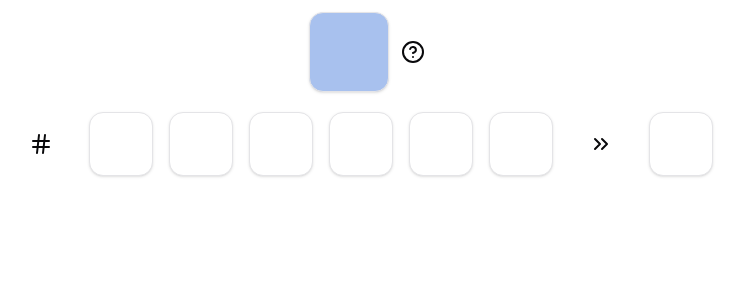
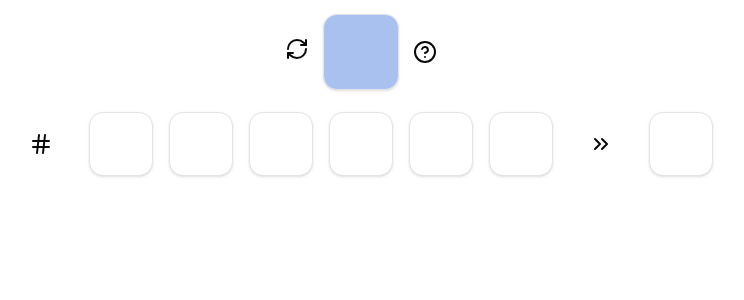
Before and after one commit to joshzhaa/hexadle, a React (Vite) app: page / in a window 1280 px wide. Shown: the top 300 px of the page, without its empty margins (279-1023 px from the left). Built offline with nearby package versions, Linux system fonts and the light colour scheme.

Commit message:
wip refresh feature

```diff
--- a/src/features/game.tsx
+++ b/src/features/game.tsx
@@ -1,7 +1,12 @@
 import { useCallback, useEffect, useState } from "react";
 import { GuessTable } from "@/features/guess-table";
 import { ColorBlock } from "@/components/color-block";
-import { CircleQuestionMark } from "lucide-react";
+import {
+  HoverCard,
+  HoverCardTrigger,
+  HoverCardContent,
+} from "@/components/ui/hover-card";
+import { CircleQuestionMark, RefreshCw } from "lucide-react";
 
 const AllowedInputs = new Set([
   "0",
@@ -25,7 +30,7 @@ const AllowedInputs = new Set([
 
 function Game() {
   const [guesses, setGuesses] = useState([""]);
-  const [targetColor] = useState("A8C1EE");
+  const [targetColor, setTargetColor] = useState("A8C1EE");
 
   const handleKey = useCallback(
     (event: KeyboardEvent) => {
@@ -73,13 +78,37 @@ function Game() {
 
 interface GameHeaderProps {
   targetColor: string;
+  setTargetColor: (color: string) => void;
 }
 
-function GameHeader({ targetColor }: GameHeaderProps) {
+const randomHex = (): string =>
+  Math.floor(Math.random() * 0xffffff)
+    .toString(16)
+    .padStart(6, "0");
+
+function GameHeader({ targetColor, setTargetColor }: GameHeaderProps) {
+  console.log(randomHex());
   return (
     <h1 className="flex items-center justify-center">
-      <ColorBlock color={targetColor} className="size-26 p-3" />
-      <CircleQuestionMark />
+      <HoverCard openDelay={1} closeDelay={100}>
+        <HoverCardTrigger>
+          <button onClick={() => setTargetColor(randomHex())}>
+            <RefreshCw />
+          </button>
+        </HoverCardTrigger>
+        <HoverCardContent className="flex">
+          <div>Is it time to get a new color?</div>
+        </HoverCardContent>
+      </HoverCard>
+
+      <ColorBlock color={targetColor} className="size-26 p-3.5" />
+
+      <HoverCard openDelay={1} closeDelay={100}>
+        <HoverCardTrigger>
+          <CircleQuestionMark />
+        </HoverCardTrigger>
+        <HoverCardContent>What is this color's hex code?</HoverCardContent>
+      </HoverCard>
     </h1>
   );
 }
```
